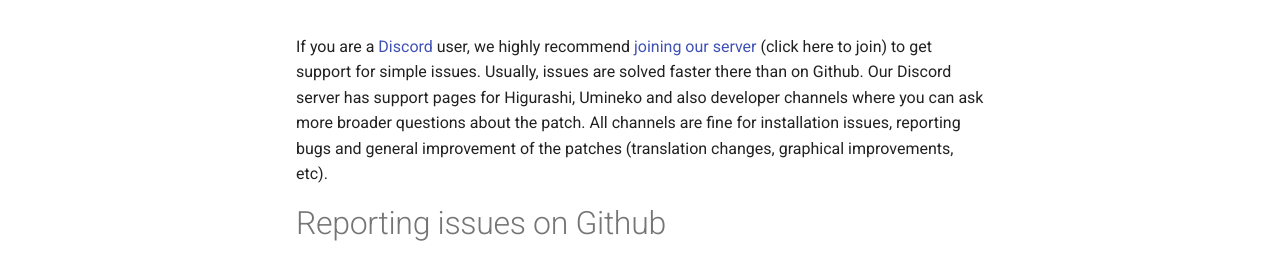
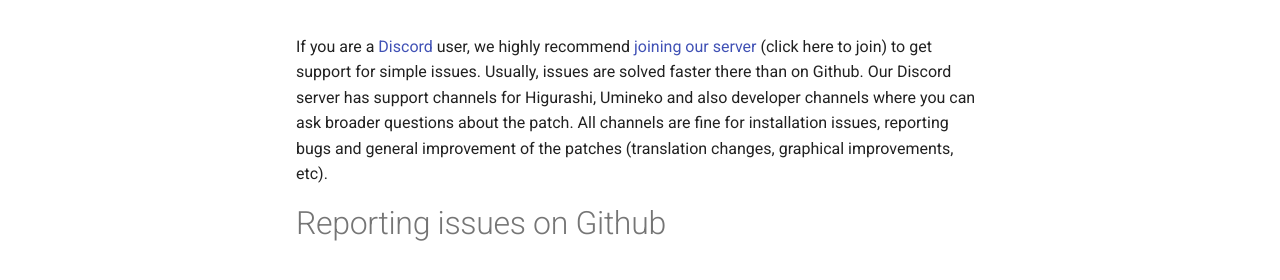
Before and after one commit to 07th-mod/wiki, an MkDocs documentation site: the page built from docs/Support.md, in a window 1280 px wide and 900 px high. Shown: the part 337-617 px from the top of the window. Built offline with MkDocs 1.6.1 and Material for MkDocs 9.7.7, drawn with Linux system fonts in a browser that asks for light colours.

Commit message:
More typos

```diff
--- a/docs/Support.md
+++ b/docs/Support.md
@@ -6,7 +6,7 @@
 
 # Getting support on Discord
 
-If you are a [Discord](https://discordapp.com/) user, we highly recommend [joining our server](https://discord.gg/pf5VhF9) (click here to join) to get support for simple issues. Usually, issues are solved faster there than on Github. Our Discord server has support pages for Higurashi, Umineko and also developer channels where you can ask more broader questions about the patch. All channels are fine for installation issues, reporting bugs and general improvement of the patches (translation changes, graphical improvements, etc).
+If you are a [Discord](https://discordapp.com/) user, we highly recommend [joining our server](https://discord.gg/pf5VhF9) (click here to join) to get support for simple issues. Usually, issues are solved faster there than on Github. Our Discord server has support channels for Higurashi, Umineko and also developer channels where you can ask broader questions about the patch. All channels are fine for installation issues, reporting bugs and general improvement of the patches (translation changes, graphical improvements, etc).
 
 # Reporting issues on Github
 
```
